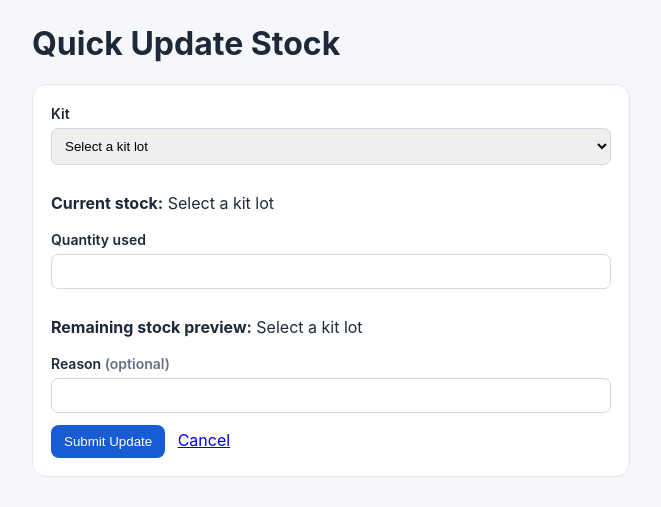
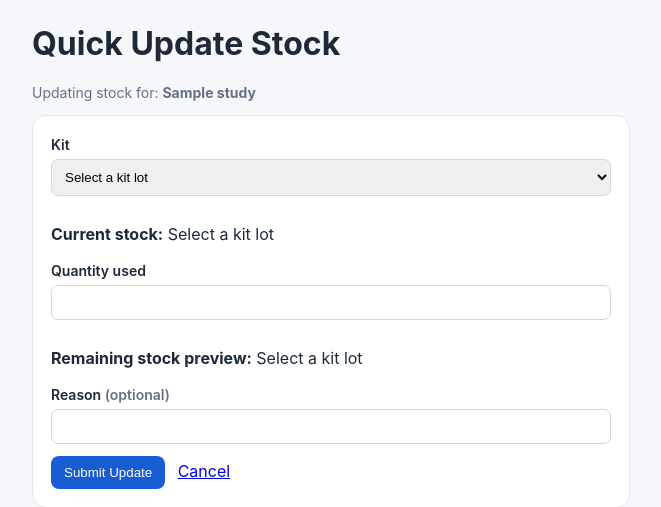
Before and after one commit to bz67bdjg5w-source/clinical_trial_kit_Manager, a Django app: template templates/inventory/quick_update_stock.html in a window 1280 px wide. Shown: the part 52-559 px from the top of the page, without its empty margins (58-719 px from the left). Run offline with Django 5.2, Linux system fonts and the light colour scheme; the template is opened without the code that fills it: most values are stand-ins (such as "Sample title", 1, 10 or a date in 2020); form fields are guessed from the names that the template uses.

Commit message:
Refactor quick update stock form and script

```diff
--- a/templates/inventory/quick_update_stock.html
+++ b/templates/inventory/quick_update_stock.html
@@ -1,67 +1,144 @@
-{% extends "base.html" %}{% block title %}Quick Update Stock · Study Kit Tracker{% endblock %}
+
+{% extends "base.html" %}
+
+{% block title %}Quick Update Stock · Study Kit Tracker{% endblock %}
+
 {% block content %}
+
 <h1>Quick Update Stock</h1>
+
+{% if study %}
+    <p class="muted">
+        Updating stock for: <strong>{{ study.name }}</strong>
+    </p>
+{% endif %}
+
 <div class="card" style="max-width:560px">
     <form method="post" id="quick-stock-form">
         {% csrf_token %}
+
         <input type="hidden" name="submission_token" value="{{ submission_token }}">
 
-    <label for="{{ form.kit.id_for_label }}">{{ form.kit.label }}</label>
-    <select name="{{ form.kit.html_name }}" id="{{ form.kit.id_for_label }}" required>
+        {% if study %}
+            <input type="hidden" name="study_id" value="{{ study.pk }}">
+        {% endif %}
+
+        <label for="{{ form.kit.id_for_label }}">
+            {{ form.kit.label }}
+        </label>
+
+        <select name="{{ form.kit.html_name }}"
+                id="{{ form.kit.id_for_label }}"
+                required>
+
             <option value="">Select a kit lot</option>
+
             {% for kit in form.fields.kit.queryset %}
-      <option value="{{ kit.pk }}" data-current-stock="{{ kit.quantity_available }}" {% if selected_kit_id == kit.pk|stringformat:"s" %}selected{% endif %}>{{ kit.kit_name }} · Lot {{ kit.lot_number }} · {{ kit.quantity_available }} available</option>
+                <option
+                    value="{{ kit.pk }}"
+                    data-current-stock="{{ kit.quantity_available }}"
+                    {% if selected_kit_id == kit.pk|stringformat:"s" %}selected{% endif %}
+                >
+                    {{ kit.kit_name }} · Lot {{ kit.lot_number }} · {{ kit.quantity_available }} available
+                </option>
             {% endfor %}
+
         </select>
-    {% for error in form.kit.errors %}<p class="field-error">{{ error }}</p>{% endfor %}
 
-    <p><strong>Current stock:</strong> <span id="current-stock">Select a kit lot</span></p>
-    <label for="{{ form.quantity_used.id_for_label }}">{{ form.quantity_used.label }}</label>
+        {% for error in form.kit.errors %}
+            <p class="field-error">{{ error }}</p>
+        {% endfor %}
+
+        <p>
+            <strong>Current stock:</strong>
+            <span id="current-stock">Select a kit lot</span>
+        </p>
+
+        <label for="{{ form.quantity_used.id_for_label }}">
+            {{ form.quantity_used.label }}
+        </label>
+
         {{ form.quantity_used }}
-    {% for error in form.quantity_used.errors %}<p class="field-error">{{ error }}</p>{% endfor %}
 
-    <p><strong>Remaining stock preview:</strong> <span id="remaining-stock">Select a kit lot</span></p>
-    <label for="{{ form.reason.id_for_label }}">{{ form.reason.label }} <span class="muted">(optional)</span></label>
+        {% for error in form.quantity_used.errors %}
+            <p class="field-error">{{ error }}</p>
+        {% endfor %}
+
+        <p>
+            <strong>Remaining stock preview:</strong>
+            <span id="remaining-stock">Select a kit lot</span>
+        </p>
+
+        <label for="{{ form.reason.id_for_label }}">
+            {{ form.reason.label }}
+            <span class="muted">(optional)</span>
+        </label>
+
         {{ form.reason }}
-    {% for error in form.reason.errors %}<p class="field-error">{{ error }}</p>{% endfor %}
+
+        {% for error in form.reason.errors %}
+            <p class="field-error">{{ error }}</p>
+        {% endfor %}
 
         <button type="submit">Submit Update</button>
-    <a href="{% url 'dashboard' %}" style="margin-left:8px">Cancel</a>
+
+        <a href="{% url 'dashboard' %}" style="margin-left:8px">
+            Cancel
+        </a>
     </form>
 </div>
-<style>.field-error { color:#b42318; font-size:13px; }</style>
+
+<style>
+.field-error {
+    color: #b42318;
+    font-size: 13px;
+}
+</style>
+
 <script>
 const kitSelect = document.getElementById("{{ form.kit.id_for_label }}");
 const quantityInput = document.getElementById("{{ form.quantity_used.id_for_label }}");
 const currentStock = document.getElementById("current-stock");
 const remainingStock = document.getElementById("remaining-stock");
+
 const updateStockPreview = () => {
     const option = kitSelect.selectedOptions[0];
     const stock = option && option.dataset.currentStock;
-    if (stock === undefined) {
+
+    if (stock === undefined || stock === "") {
         quantityInput.removeAttribute("max");
         currentStock.textContent = "Select a kit lot";
         remainingStock.textContent = "Select a kit lot";
         return;
     }
+
     quantityInput.max = stock;
     currentStock.textContent = stock;
+
     const used = Number(quantityInput.value);
-    remainingStock.textContent = Number.isInteger(used) && used > 0
+
+    remainingStock.textContent =
+        Number.isInteger(used) && used > 0
             ? Number(stock) - used
             : stock;
 };
+
 kitSelect.addEventListener("change", updateStockPreview);
 quantityInput.addEventListener("input", updateStockPreview);
+
 updateStockPreview();
+
 document.getElementById("quick-stock-form").addEventListener("submit", (event) => {
     if (!event.currentTarget.reportValidity()) {
         event.preventDefault();
         return;
     }
+
     const submitButton = event.currentTarget.querySelector('[type="submit"]');
+
     submitButton.disabled = true;
     submitButton.textContent = "Submitting...";
 });
 </script>
+
 {% endblock %}
```
Lines whose indentation alone changed are shown as unchanged.
